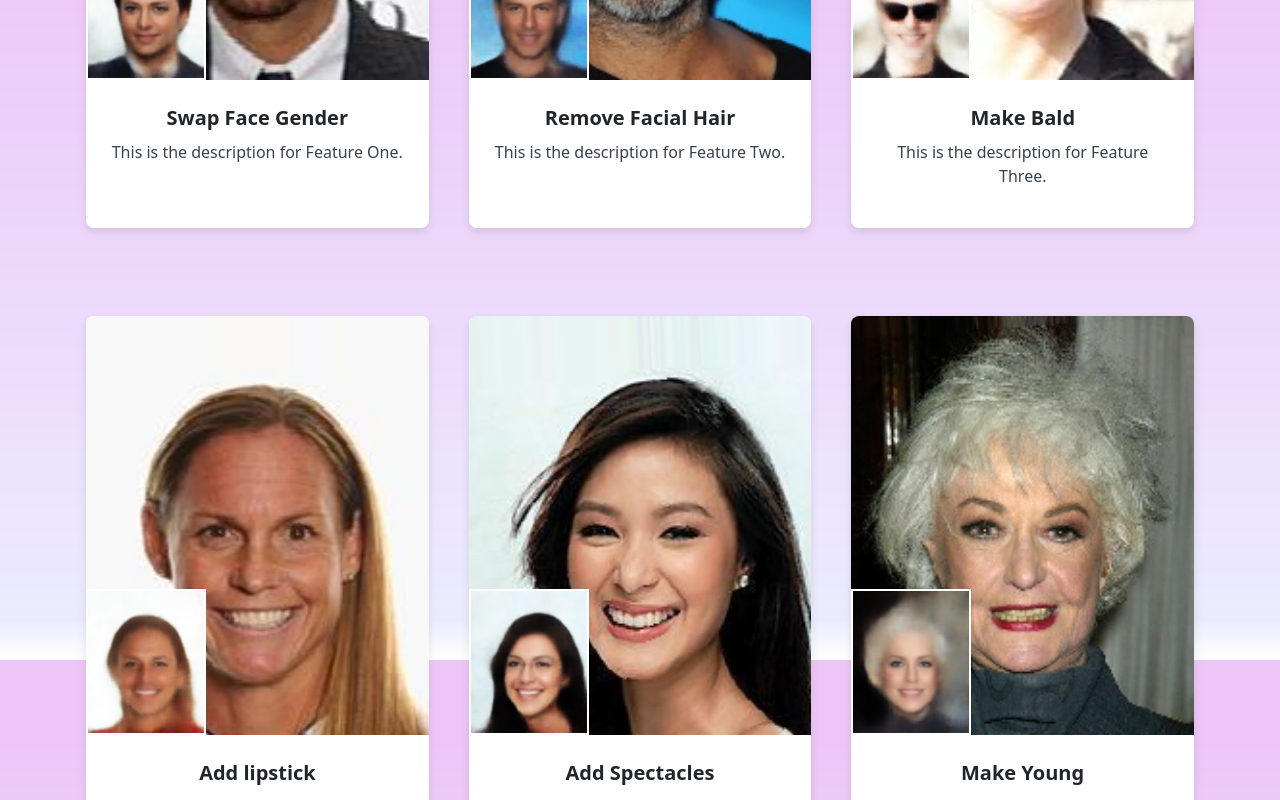
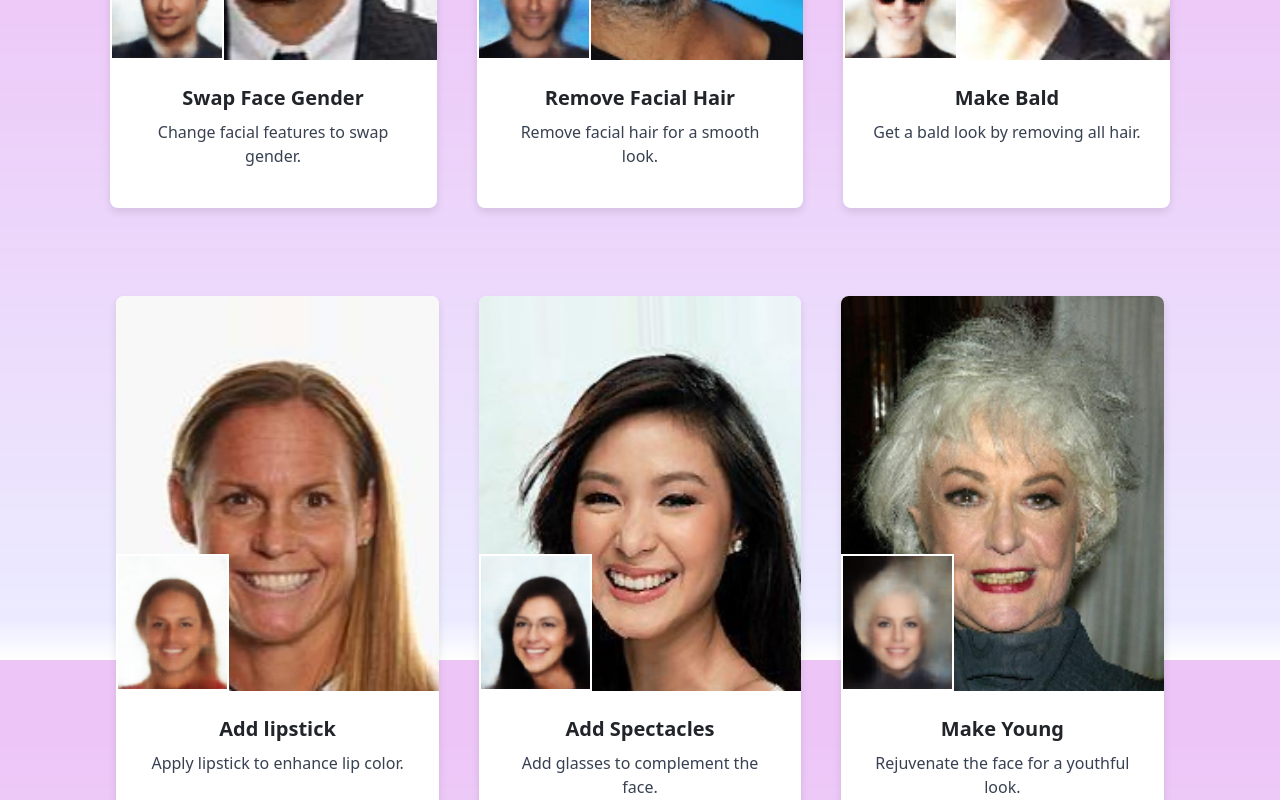
Before and after one commit to TejoVK/CondVAE-FaceEditor, a React (Create React App) app in the folder frontend/condvae/: page / in a window 1280 px wide. Shown: the part 940-1740 px from the top of the page. Built offline with nearby package versions, Linux system fonts and the light colour scheme.

Commit message:
added sentences to cards

```diff
--- a/frontend/condvae/src/pages/Home.js
+++ b/frontend/condvae/src/pages/Home.js
@@ -16,19 +16,19 @@ function Home() {
         <div className="flex-container flex overflow-x-auto space-x-6 mt-12 pb-4 text-center relative z-0">
           <FeatureCard
             title="Swap Face Gender"
-            description="This is the description for Feature One."
+            description="Change facial features to swap gender."
             mainImage="assets/gender_original.png"
             thumbnailImage="assets/gender_reconstructed.png"
           />
           <FeatureCard
             title="Remove Facial Hair"
-            description="This is the description for Feature Two."
+            description="Remove facial hair for a smooth look."
             mainImage="assets/beard_original.png"
             thumbnailImage="assets/beard_reconstructed.png"
           />
           <FeatureCard
             title="Make Bald"
-            description="This is the description for Feature Three."
+            description="Get a bald look by removing all hair."
             mainImage="assets/bald_original.png"
             thumbnailImage="assets/bald_reconstructed.png"
           />
@@ -37,19 +37,19 @@ function Home() {
         <div className="flex-container flex overflow-x-auto space-x-6 mt-12 pb-4 text-center relative z-0">
           <FeatureCard
             title="Add lipstick"
-            description="This is the description for Feature Two."
+            description="Apply lipstick to enhance lip color."
             mainImage="assets/lipstick_original.png"
             thumbnailImage="assets/lipstick_reconstructed.png"
           />
           <FeatureCard
             title="Add Spectacles"
-            description="This is the description for Feature Two."
+            description="Add glasses to complement the face."
             mainImage="assets/Spectacles_original.png"
             thumbnailImage="assets/Spectacles_reconstructed.png"
           />
           <FeatureCard
             title="Make Young"
-            description="This is the description for Feature Three."
+            description="Rejuvenate the face for a youthful look."
             mainImage="assets/young_original.png"
             thumbnailImage="assets/young_reconstructed.png"
           />
@@ -58,7 +58,7 @@ function Home() {
         <div className="flex-container flex overflow-x-auto space-x-6 mt-12 pb-4 text-center relative z-0">
           <FeatureCard
             title="Add Makeup"
-            description="This is the description for Feature One."
+            description="Apply makeup to enhance facial features."
             mainImage="assets/makeup_original.png"
             thumbnailImage="assets/makeup_reconstructed.png"
           />
```
